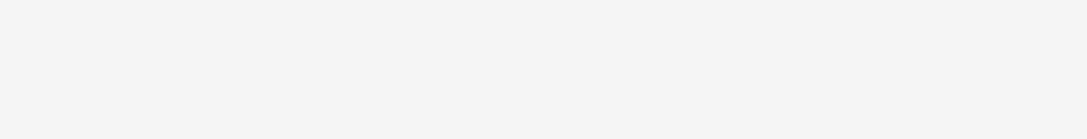
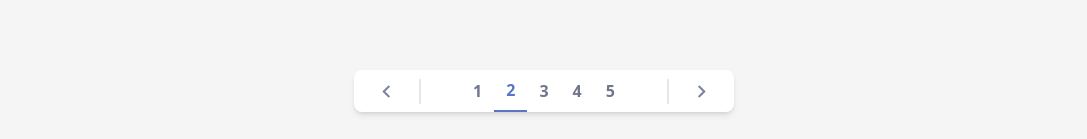
Before and after one commit to Ramil3107/jobList, a React (Create React App) app: page / in a window 1280 px wide. Shown: the part 658-797 px from the top of the page, without its empty margins (96-1183 px from the left). Built offline with nearby package versions, Linux system fonts and the light colour scheme.

Commit message:
create pagination component

```diff
--- a/src/pages/JobListPage/JobListPage.tsx
+++ b/src/pages/JobListPage/JobListPage.tsx
@@ -1,11 +1,17 @@
 import { ListItem } from "./components/ListItem"
+import { Pagination } from "./components/Pagination"
 
 export const JobListPage = () => {
 
   return (
-    <div className="flex flex-col items-center w-full min-h-screen bg-[#F5F5F5] py-7">
+    // Wrapper
+    <div className="flex flex-col items-center w-full min-h-screen bg-[#F5F5F5] py-7 relative pb-[100px]">
 
+      {/* Job List Items */}
       <ListItem />
+
+      {/* Pagination */}
+      <Pagination />
 
     </div>
   )
--- /dev/null
+++ b/src/pages/JobListPage/components/Pagination.tsx
@@ -0,0 +1,19 @@
+import { MdKeyboardArrowLeft, MdKeyboardArrowRight } from "react-icons/md";
+
+export const Pagination = () => {
+    return (
+
+        <nav className="bottom-[30px] absolute mt-[20px]">
+            <ul className="flex items-center justify-center bg-white rounded-lg shadow-md">
+                <li className="text-[#7D859C] text-[25px] px-5 cursor-pointer border-r-2 mr-[40px]"><MdKeyboardArrowLeft /></li>
+                <li className="text-[#70778B] font-bold px-3 py-2 cursor-pointer">1</li>
+                <li className="text-[#5876C5] font-bold px-3 py-2 border-b-[2px] border-[#5876C5]">2</li>
+                <li className="text-[#70778B] font-bold px-3 py-2 cursor-pointer">3</li>
+                <li className="text-[#70778B] font-bold px-3 py-2 cursor-pointer">4</li>
+                <li className="text-[#70778B] font-bold px-3 py-2 cursor-pointer">5</li>
+                <li className="text-[#7D859C] text-[25px] px-5 border-l-2 ml-[40px] cursor-pointer"><MdKeyboardArrowRight /></li>
+            </ul>
+        </nav>
+
+    )
+}
```
